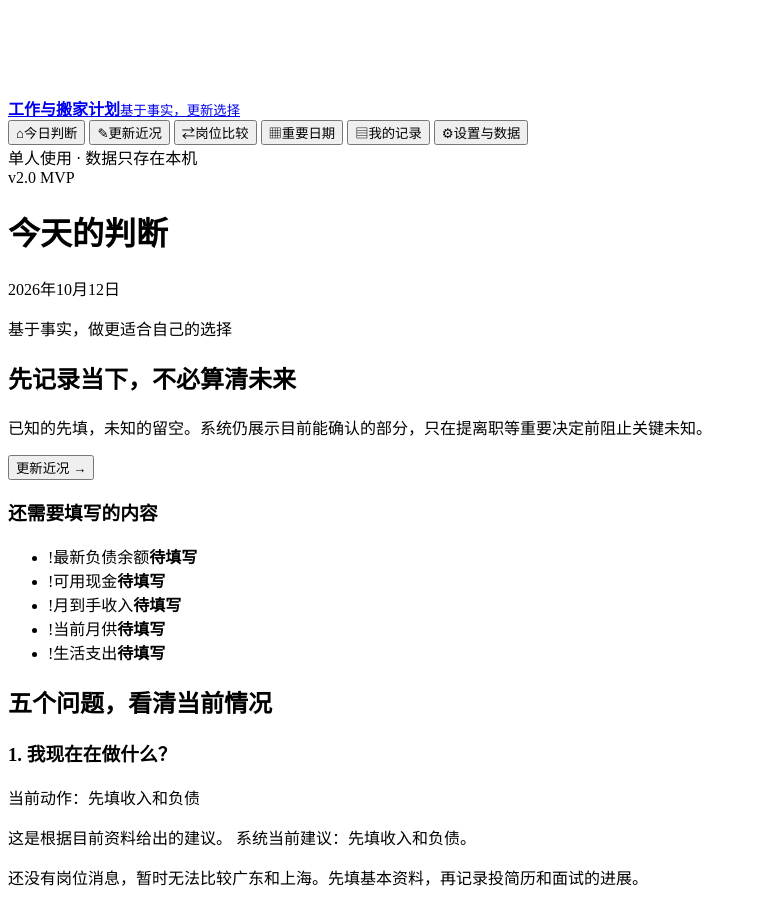
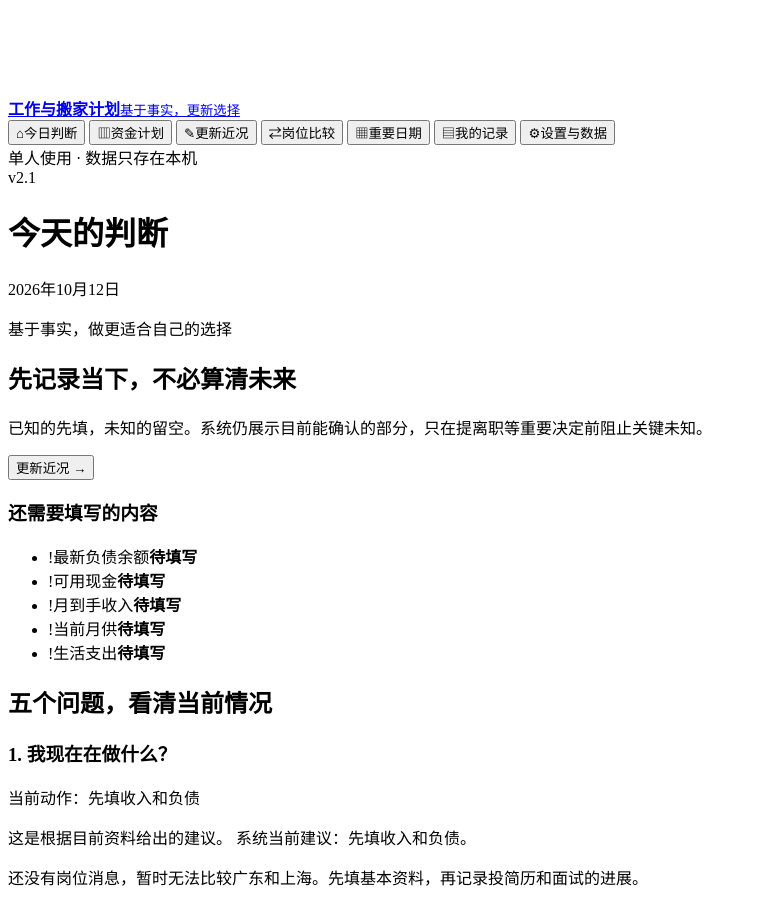
Before and after one commit to 1337m4n/career-route, a website with bundled scripts: page index.html in a window 1280 px wide. Shown: the part 1180-2082 px from the top of the page, without its empty margins (0-757 px from the left). Built offline with nearby package versions, Linux system fonts and the light colour scheme.

Commit message:
build: publish cashflow module and expose funds planning navigation

```diff
--- a/index.html
+++ b/index.html
@@ -19,13 +19,14 @@
         </a>
         <nav class="nav-list">
           <button class="nav-item" type="button" data-view="home"><span aria-hidden="true">⌂</span>今日判断</button>
+          <button class="nav-item" type="button" data-view="cashflow"><span aria-hidden="true">▥</span>资金计划</button>
           <button class="nav-item" type="button" data-view="feedback"><span aria-hidden="true">✎</span>更新近况</button>
           <button class="nav-item" type="button" data-view="offers"><span aria-hidden="true">⇄</span>岗位比较</button>
           <button class="nav-item" type="button" data-view="timeline"><span aria-hidden="true">▦</span>重要日期</button>
           <button class="nav-item" type="button" data-view="history"><span aria-hidden="true">▤</span>我的记录</button>
           <button class="nav-item" type="button" data-view="settings"><span aria-hidden="true">⚙</span>设置与数据</button>
         </nav>
-        <div class="sidebar-foot">单人使用 · 数据只存在本机<br /><span id="app-version">v2.0 MVP</span></div>
+        <div class="sidebar-foot">单人使用 · 数据只存在本机<br /><span id="app-version">v2.1</span></div>
       </aside>
       <main id="app" class="main" tabindex="-1"></main>
     </div>
```
